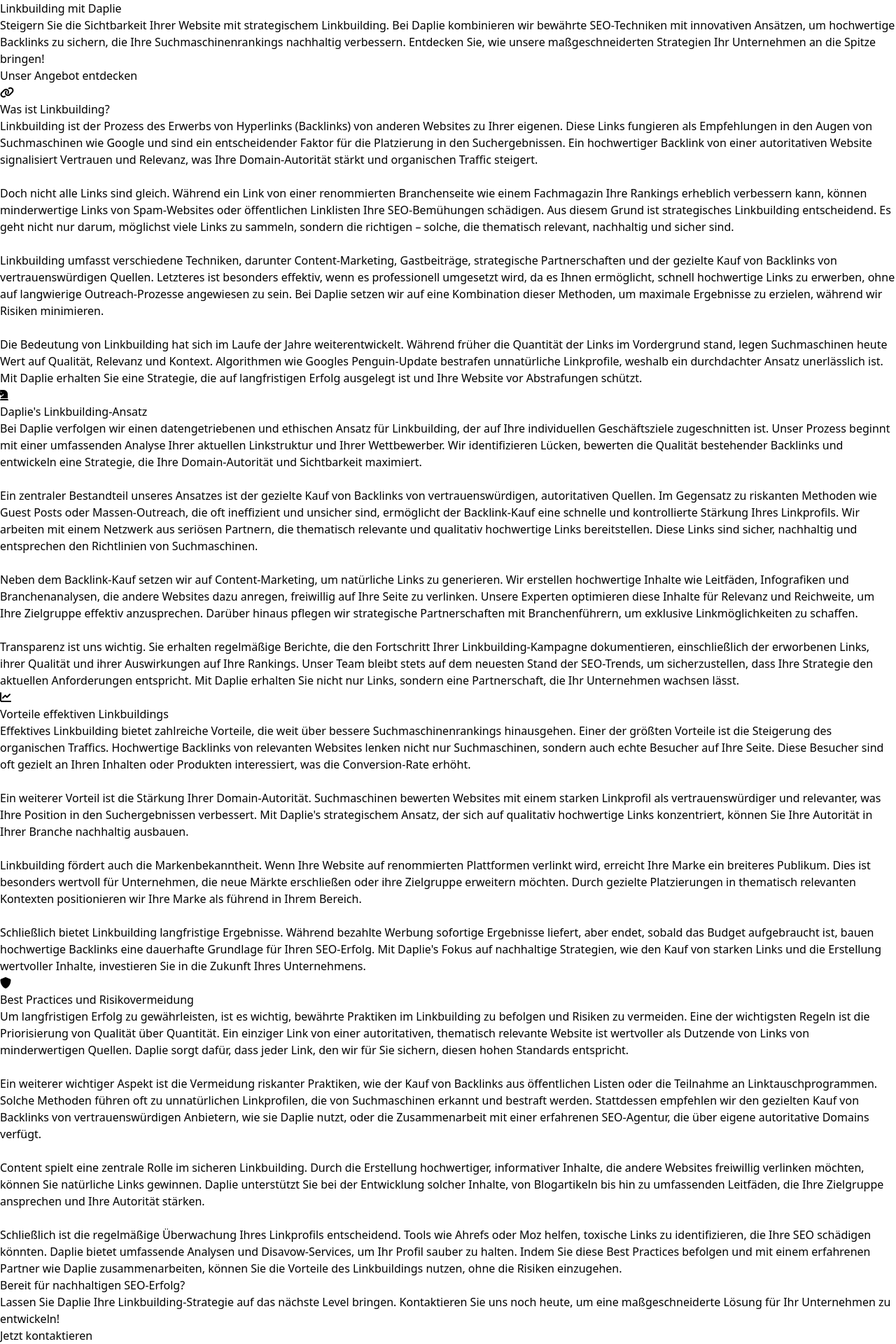
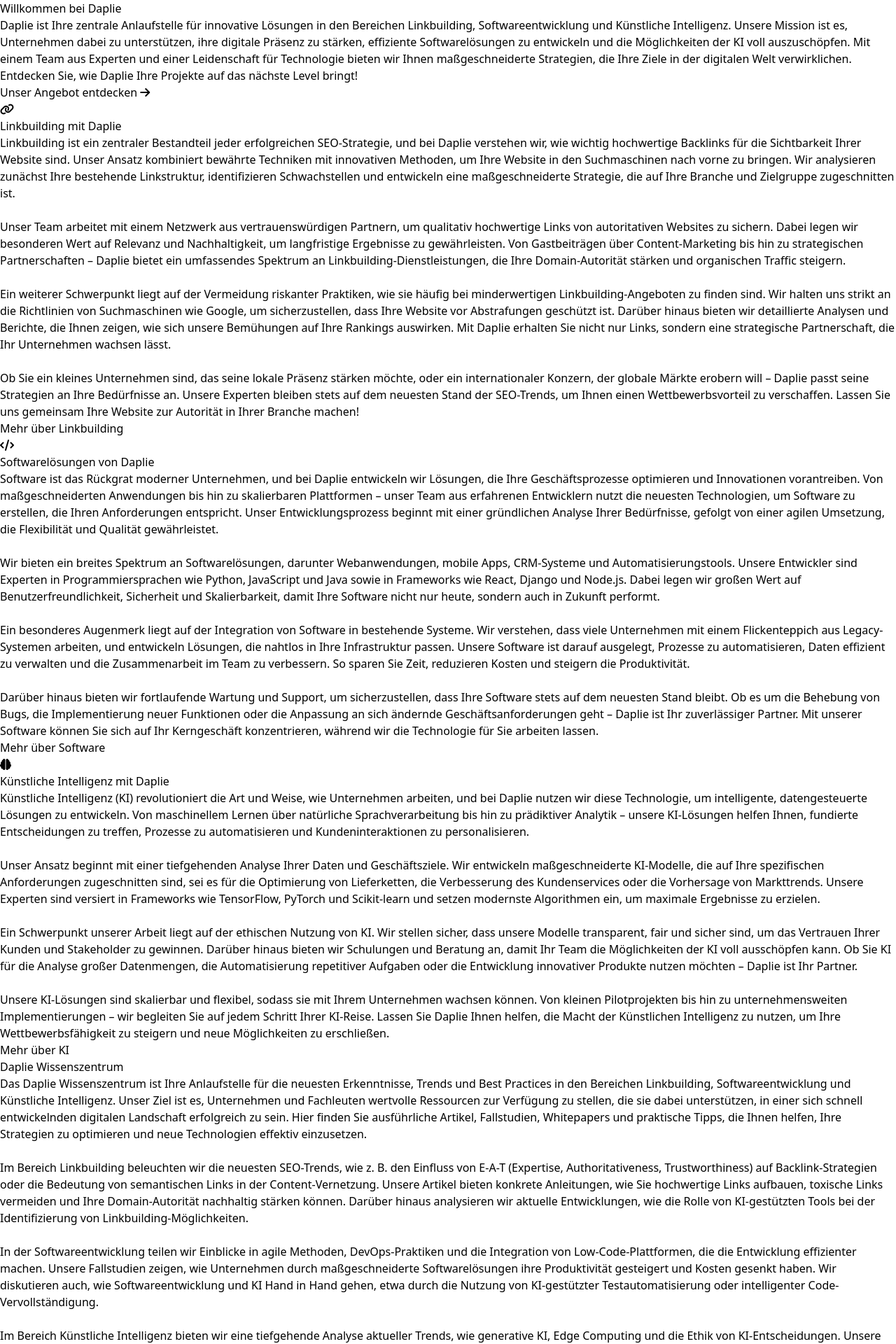
Before and after one commit to jkhudg5/daplie2, a Next.js app: page / in a window 1280 px wide. Shown: the top 1920 px of the page at 70% size. Built offline with nearby package versions, Linux system fonts and the light colour scheme.

Commit message:
Update page.js

```diff
--- a/app/page.js
+++ b/app/page.js
@@ -1,102 +1,105 @@
 import Link from 'next/link'
 
-export default function Linkbuilding() {
+export default function Home() {
   return (
-    <main className="font-sans bg-gray-100">
-      {/* Header */}
+    <main>
+      {/* Hero Section */}
       <header className="bg-blue-600 text-white text-center py-20">
-        <h1 className="text-4xl md:text-5xl font-bold mb-4">Linkbuilding mit Daplie</h1>
-        <p className="text-lg md:text-xl mb-10 max-w-3xl mx-auto">
-          Steigern Sie die Sichtbarkeit Ihrer Website mit strategischem Linkbuilding. Bei Daplie kombinieren wir bewährte SEO-Techniken mit innovativen Ansätzen, um hochwertige Backlinks zu sichern, die Ihre Suchmaschinenrankings nachhaltig verbessern. Entdecken Sie, wie unsere maßgeschneiderten Strategien Ihr Unternehmen an die Spitze bringen!
+        <h1 className="text-4xl md:text-5xl font-bold mb-4">Willkommen bei Daplie</h1>
+        <p className="text-lg md:text-xl mb-6 max-w-3xl mx-auto">
+          Daplie ist Ihre zentrale Anlaufstelle für innovative Lösungen in den Bereichen Linkbuilding, Softwareentwicklung und Künstliche Intelligenz. Unsere Mission ist es, Unternehmen dabei zu unterstützen, ihre digitale Präsenz zu stärken, effiziente Softwarelösungen zu entwickeln und die Möglichkeiten der KI voll auszuschöpfen. Mit einem Team aus Experten und einer Leidenschaft für Technologie bieten wir Ihnen maßgeschneiderte Strategien, die Ihre Ziele in der digitalen Welt verwirklichen. Entdecken Sie, wie Daplie Ihre Projekte auf das nächste Level bringt!
         </p>
-        <Link href="/angebot" className="bg-white text-blue-600 px-6 py-3 rounded-full font-semibold hover:bg-gray-200">
-          Unser Angebot entdecken
+        <Link href="/angebot" className="bg-green-500 text-white px-8 py-4 rounded-full font-bold text-lg hover:bg-green-600 transform hover:scale-105 transition duration-300 shadow-lg">
+          Unser Angebot entdecken <i className="fas fa-arrow-right ml-2"></i>
         </Link>
       </header>
 
-      {/* Main Content */}
+      {/* Themenabschnitte */}
       <section className="container mx-auto py-16" id="learn-more">
         <div className="space-y-16">
-          {/* What is Linkbuilding? */}
+          {/* Linkbuilding */}
           <div className="bg-white p-8 rounded-lg shadow-md">
             <div className="flex items-center mb-4">
-              <i className="fas fa-link text-blue-600 text-3xl mr-4"></i>
-              <h2 className="text-3xl font-semibold">Was ist Linkbuilding?</h2>
+              <i className="fas fa-link text-blue-600 text-4xl mr-4"></i>
+              <h2 className="text-3xl font-semibold">Linkbuilding mit Daplie</h2>
             </div>
             <p className="text-gray-600 leading-relaxed">
-              Linkbuilding ist der Prozess des Erwerbs von Hyperlinks (Backlinks) von anderen Websites zu Ihrer eigenen. Diese Links fungieren als Empfehlungen in den Augen von Suchmaschinen wie Google und sind ein entscheidender Faktor für die Platzierung in den Suchergebnissen. Ein hochwertiger Backlink von einer autoritativen Website signalisiert Vertrauen und Relevanz, was Ihre Domain-Autorität stärkt und organischen Traffic steigert.
+              Linkbuilding ist ein zentraler Bestandteil jeder erfolgreichen SEO-Strategie, und bei Daplie verstehen wir, wie wichtig hochwertige Backlinks für die Sichtbarkeit Ihrer Website sind. Unser Ansatz kombiniert bewährte Techniken mit innovativen Methoden, um Ihre Website in den Suchmaschinen nach vorne zu bringen. Wir analysieren zunächst Ihre bestehende Linkstruktur, identifizieren Schwachstellen und entwickeln eine maßgeschneiderte Strategie, die auf Ihre Branche und Zielgruppe zugeschnitten ist.
               <br /><br />
-              Doch nicht alle Links sind gleich. Während ein Link von einer renommierten Branchenseite wie einem Fachmagazin Ihre Rankings erheblich verbessern kann, können minderwertige Links von Spam-Websites oder öffentlichen Linklisten Ihre SEO-Bemühungen schädigen. Aus diesem Grund ist strategisches Linkbuilding entscheidend. Es geht nicht nur darum, möglichst viele Links zu sammeln, sondern die richtigen – solche, die thematisch relevant, nachhaltig und sicher sind.
+              Unser Team arbeitet mit einem Netzwerk aus vertrauenswürdigen Partnern, um qualitativ hochwertige Links von autoritativen Websites zu sichern. Dabei legen wir besonderen Wert auf Relevanz und Nachhaltigkeit, um langfristige Ergebnisse zu gewährleisten. Von Gastbeiträgen über Content-Marketing bis hin zu strategischen Partnerschaften – Daplie bietet ein umfassendes Spektrum an Linkbuilding-Dienstleistungen, die Ihre Domain-Autorität stärken und organischen Traffic steigern.
               <br /><br />
-              Linkbuilding umfasst verschiedene Techniken, darunter Content-Marketing, Gastbeiträge, strategische Partnerschaften und der gezielte Kauf von Backlinks von vertrauenswürdigen Quellen. Letzteres ist besonders effektiv, wenn es professionell umgesetzt wird, da es Ihnen ermöglicht, schnell hochwertige Links zu erwerben, ohne auf langwierige Outreach-Prozesse angewiesen zu sein. Bei Daplie setzen wir auf eine Kombination dieser Methoden, um maximale Ergebnisse zu erzielen, während wir Risiken minimieren.
+              Ein weiterer Schwerpunkt liegt auf der Vermeidung riskanter Praktiken, wie sie häufig bei minderwertigen Linkbuilding-Angeboten zu finden sind. Wir halten uns strikt an die Richtlinien von Suchmaschinen wie Google, um sicherzustellen, dass Ihre Website vor Abstrafungen geschützt ist. Darüber hinaus bieten wir detaillierte Analysen und Berichte, die Ihnen zeigen, wie sich unsere Bemühungen auf Ihre Rankings auswirken. Mit Daplie erhalten Sie nicht nur Links, sondern eine strategische Partnerschaft, die Ihr Unternehmen wachsen lässt.
               <br /><br />
-              Die Bedeutung von Linkbuilding hat sich im Laufe der Jahre weiterentwickelt. Während früher die Quantität der Links im Vordergrund stand, legen Suchmaschinen heute Wert auf Qualität, Relevanz und Kontext. Algorithmen wie Googles Penguin-Update bestrafen unnatürliche Linkprofile, weshalb ein durchdachter Ansatz unerlässlich ist. Mit Daplie erhalten Sie eine Strategie, die auf langfristigen Erfolg ausgelegt ist und Ihre Website vor Abstrafungen schützt.
+              Ob Sie ein kleines Unternehmen sind, das seine lokale Präsenz stärken möchte, oder ein internationaler Konzern, der globale Märkte erobern will – Daplie passt seine Strategien an Ihre Bedürfnisse an. Unsere Experten bleiben stets auf dem neuesten Stand der SEO-Trends, um Ihnen einen Wettbewerbsvorteil zu verschaffen. Lassen Sie uns gemeinsam Ihre Website zur Autorität in Ihrer Branche machen!
             </p>
+            <Link href="/linkbuilding" className="text-blue-600 hover:underline mt-4 inline-block">Mehr über Linkbuilding</Link>
           </div>
 
-          {/* Daplie's Linkbuilding Approach */}
+          {/* Software */}
           <div className="bg-white p-8 rounded-lg shadow-md">
             <div className="flex items-center mb-4">
-              <i className="fas fa-chess-knight text-blue-600 text-3xl mr-4"></i>
-              <h2 className="text-3xl font-semibold">Daplie's Linkbuilding-Ansatz</h2>
+              <i className="fas fa-code text-blue-600 text-4xl mr-4"></i>
+              <h2 className="text-3xl font-semibold">Softwarelösungen von Daplie</h2>
             </div>
             <p className="text-gray-600 leading-relaxed">
-              Bei Daplie verfolgen wir einen datengetriebenen und ethischen Ansatz für Linkbuilding, der auf Ihre individuellen Geschäftsziele zugeschnitten ist. Unser Prozess beginnt mit einer umfassenden Analyse Ihrer aktuellen Linkstruktur und Ihrer Wettbewerber. Wir identifizieren Lücken, bewerten die Qualität bestehender Backlinks und entwickeln eine Strategie, die Ihre Domain-Autorität und Sichtbarkeit maximiert.
+              Software ist das Rückgrat moderner Unternehmen, und bei Daplie entwickeln wir Lösungen, die Ihre Geschäftsprozesse optimieren und Innovationen vorantreiben. Von maßgeschneiderten Anwendungen bis hin zu skalierbaren Plattformen – unser Team aus erfahrenen Entwicklern nutzt die neuesten Technologien, um Software zu erstellen, die Ihren Anforderungen entspricht. Unser Entwicklungsprozess beginnt mit einer gründlichen Analyse Ihrer Bedürfnisse, gefolgt von einer agilen Umsetzung, die Flexibilität und Qualität gewährleistet.
               <br /><br />
-              Ein zentraler Bestandteil unseres Ansatzes ist der gezielte Kauf von Backlinks von vertrauenswürdigen, autoritativen Quellen. Im Gegensatz zu riskanten Methoden wie Guest Posts oder Massen-Outreach, die oft ineffizient und unsicher sind, ermöglicht der Backlink-Kauf eine schnelle und kontrollierte Stärkung Ihres Linkprofils. Wir arbeiten mit einem Netzwerk aus seriösen Partnern, die thematisch relevante und qualitativ hochwertige Links bereitstellen. Diese Links sind sicher, nachhaltig und entsprechen den Richtlinien von Suchmaschinen.
+              Wir bieten ein breites Spektrum an Softwarelösungen, darunter Webanwendungen, mobile Apps, CRM-Systeme und Automatisierungstools. Unsere Entwickler sind Experten in Programmiersprachen wie Python, JavaScript und Java sowie in Frameworks wie React, Django und Node.js. Dabei legen wir großen Wert auf Benutzerfreundlichkeit, Sicherheit und Skalierbarkeit, damit Ihre Software nicht nur heute, sondern auch in Zukunft performt.
               <br /><br />
-              Neben dem Backlink-Kauf setzen wir auf Content-Marketing, um natürliche Links zu generieren. Wir erstellen hochwertige Inhalte wie Leitfäden, Infografiken und Branchenanalysen, die andere Websites dazu anregen, freiwillig auf Ihre Seite zu verlinken. Unsere Experten optimieren diese Inhalte für Relevanz und Reichweite, um Ihre Zielgruppe effektiv anzusprechen. Darüber hinaus pflegen wir strategische Partnerschaften mit Branchenführern, um exklusive Linkmöglichkeiten zu schaffen.
+              Ein besonderes Augenmerk liegt auf der Integration von Software in bestehende Systeme. Wir verstehen, dass viele Unternehmen mit einem Flickenteppich aus Legacy-Systemen arbeiten, und entwickeln Lösungen, die nahtlos in Ihre Infrastruktur passen. Unsere Software ist darauf ausgelegt, Prozesse zu automatisieren, Daten effizient zu verwalten und die Zusammenarbeit im Team zu verbessern. So sparen Sie Zeit, reduzieren Kosten und steigern die Produktivität.
               <br /><br />
-              Transparenz ist uns wichtig. Sie erhalten regelmäßige Berichte, die den Fortschritt Ihrer Linkbuilding-Kampagne dokumentieren, einschließlich der erworbenen Links, ihrer Qualität und ihrer Auswirkungen auf Ihre Rankings. Unser Team bleibt stets auf dem neuesten Stand der SEO-Trends, um sicherzustellen, dass Ihre Strategie den aktuellen Anforderungen entspricht. Mit Daplie erhalten Sie nicht nur Links, sondern eine Partnerschaft, die Ihr Unternehmen wachsen lässt.
+              Darüber hinaus bieten wir fortlaufende Wartung und Support, um sicherzustellen, dass Ihre Software stets auf dem neuesten Stand bleibt. Ob es um die Behebung von Bugs, die Implementierung neuer Funktionen oder die Anpassung an sich ändernde Geschäftsanforderungen geht – Daplie ist Ihr zuverlässiger Partner. Mit unserer Software können Sie sich auf Ihr Kerngeschäft konzentrieren, während wir die Technologie für Sie arbeiten lassen.
             </p>
+            <Link href="/software" className="text-blue-600 hover:underline mt-4 inline-block">Mehr über Software</Link>
           </div>
 
-          {/* Benefits of Effective Linkbuilding */}
+          {/* KI */}
           <div className="bg-white p-8 rounded-lg shadow-md">
             <div className="flex items-center mb-4">
-              <i className="fas fa-chart-line text-blue-600 text-3xl mr-4"></i>
-              <h2 className="text-3xl font-semibold">Vorteile effektiven Linkbuildings</h2>
+              <i className="fas fa-brain text-blue-600 text-4xl mr-4"></i>
+              <h2 className="text-3xl font-semibold">Künstliche Intelligenz mit Daplie</h2>
             </div>
             <p className="text-gray-600 leading-relaxed">
-              Effektives Linkbuilding bietet zahlreiche Vorteile, die weit über bessere Suchmaschinenrankings hinausgehen. Einer der größten Vorteile ist die Steigerung des organischen Traffics. Hochwertige Backlinks von relevanten Websites lenken nicht nur Suchmaschinen, sondern auch echte Besucher auf Ihre Seite. Diese Besucher sind oft gezielt an Ihren Inhalten oder Produkten interessiert, was die Conversion-Rate erhöht.
+              Künstliche Intelligenz (KI) revolutioniert die Art und Weise, wie Unternehmen arbeiten, und bei Daplie nutzen wir diese Technologie, um intelligente, datengesteuerte Lösungen zu entwickeln. Von maschinellem Lernen über natürliche Sprachverarbeitung bis hin zu prädiktiver Analytik – unsere KI-Lösungen helfen Ihnen, fundierte Entscheidungen zu treffen, Prozesse zu automatisieren und Kundeninteraktionen zu personalisieren.
               <br /><br />
-              Ein weiterer Vorteil ist die Stärkung Ihrer Domain-Autorität. Suchmaschinen bewerten Websites mit einem starken Linkprofil als vertrauenswürdiger und relevanter, was Ihre Position in den Suchergebnissen verbessert. Mit Daplie's strategischem Ansatz, der sich auf qualitativ hochwertige Links konzentriert, können Sie Ihre Autorität in Ihrer Branche nachhaltig ausbauen.
+              Unser Ansatz beginnt mit einer tiefgehenden Analyse Ihrer Daten und Geschäftsziele. Wir entwickeln maßgeschneiderte KI-Modelle, die auf Ihre spezifischen Anforderungen zugeschnitten sind, sei es für die Optimierung von Lieferketten, die Verbesserung des Kundenservices oder die Vorhersage von Markttrends. Unsere Experten sind versiert in Frameworks wie TensorFlow, PyTorch und Scikit-learn und setzen modernste Algorithmen ein, um maximale Ergebnisse zu erzielen.
               <br /><br />
-              Linkbuilding fördert auch die Markenbekanntheit. Wenn Ihre Website auf renommierten Plattformen verlinkt wird, erreicht Ihre Marke ein breiteres Publikum. Dies ist besonders wertvoll für Unternehmen, die neue Märkte erschließen oder ihre Zielgruppe erweitern möchten. Durch gezielte Platzierungen in thematisch relevanten Kontexten positionieren wir Ihre Marke als führend in Ihrem Bereich.
+              Ein Schwerpunkt unserer Arbeit liegt auf der ethischen Nutzung von KI. Wir stellen sicher, dass unsere Modelle transparent, fair und sicher sind, um das Vertrauen Ihrer Kunden und Stakeholder zu gewinnen. Darüber hinaus bieten wir Schulungen und Beratung an, damit Ihr Team die Möglichkeiten der KI voll ausschöpfen kann. Ob Sie KI für die Analyse großer Datenmengen, die Automatisierung repetitiver Aufgaben oder die Entwicklung innovativer Produkte nutzen möchten – Daplie ist Ihr Partner.
               <br /><br />
-              Schließlich bietet Linkbuilding langfristige Ergebnisse. Während bezahlte Werbung sofortige Ergebnisse liefert, aber endet, sobald das Budget aufgebraucht ist, bauen hochwertige Backlinks eine dauerhafte Grundlage für Ihren SEO-Erfolg. Mit Daplie's Fokus auf nachhaltige Strategien, wie den Kauf von starken Links und die Erstellung wertvoller Inhalte, investieren Sie in die Zukunft Ihres Unternehmens.
+              Unsere KI-Lösungen sind skalierbar und flexibel, sodass sie mit Ihrem Unternehmen wachsen können. Von kleinen Pilotprojekten bis hin zu unternehmensweiten Implementierungen – wir begleiten Sie auf jedem Schritt Ihrer KI-Reise. Lassen Sie Daplie Ihnen helfen, die Macht der Künstlichen Intelligenz zu nutzen, um Ihre Wettbewerbsfähigkeit zu steigern und neue Möglichkeiten zu erschließen.
             </p>
-          </div>
-
-          {/* Best Practices and Avoiding Risks */}
-          <div className="bg-white p-8 rounded-lg shadow-md">
-            <div className="flex items-center mb-4">
-              <i className="fas fa-shield-alt text-blue-600 text-3xl mr-4"></i>
-              <h2 className="text-3xl font-semibold">Best Practices und Risikovermeidung</h2>
-            </div>
-            <p className="text-gray-600 leading-relaxed">
-              Um langfristigen Erfolg zu gewährleisten, ist es wichtig, bewährte Praktiken im Linkbuilding zu befolgen und Risiken zu vermeiden. Eine der wichtigsten Regeln ist die Priorisierung von Qualität über Quantität. Ein einziger Link von einer autoritativen, thematisch relevante Website ist wertvoller als Dutzende von Links von minderwertigen Quellen. Daplie sorgt dafür, dass jeder Link, den wir für Sie sichern, diesen hohen Standards entspricht.
-              <br /><br />
-              Ein weiterer wichtiger Aspekt ist die Vermeidung riskanter Praktiken, wie der Kauf von Backlinks aus öffentlichen Listen oder die Teilnahme an Linktauschprogrammen. Solche Methoden führen oft zu unnatürlichen Linkprofilen, die von Suchmaschinen erkannt und bestraft werden. Stattdessen empfehlen wir den gezielten Kauf von Backlinks von vertrauenswürdigen Anbietern, wie sie Daplie nutzt, oder die Zusammenarbeit mit einer erfahrenen SEO-Agentur, die über eigene autoritative Domains verfügt.
-              <br /><br />
-              Content spielt eine zentrale Rolle im sicheren Linkbuilding. Durch die Erstellung hochwertiger, informativer Inhalte, die andere Websites freiwillig verlinken möchten, können Sie natürliche Links gewinnen. Daplie unterstützt Sie bei der Entwicklung solcher Inhalte, von Blogartikeln bis hin zu umfassenden Leitfäden, die Ihre Zielgruppe ansprechen und Ihre Autorität stärken.
-              <br /><br />
-              Schließlich ist die regelmäßige Überwachung Ihres Linkprofils entscheidend. Tools wie Ahrefs oder Moz helfen, toxische Links zu identifizieren, die Ihre SEO schädigen könnten. Daplie bietet umfassende Analysen und Disavow-Services, um Ihr Profil sauber zu halten. Indem Sie diese Best Practices befolgen und mit einem erfahrenen Partner wie Daplie zusammenarbeiten, können Sie die Vorteile des Linkbuildings nutzen, ohne die Risiken einzugehen.
-            </p>
+            <Link href="/ki" className="text-blue-600 hover:underline mt-4 inline-block">Mehr über KI</Link>
           </div>
         </div>
       </section>
 
-      {/* Call-to-Action */}
-      <section className="bg-gray-200 py-16 text-center">
+      {/* Wissenszentrum */}
+      <section className="bg-gray-200 py-16">
         <div className="container mx-auto">
-          <h2 className="text-3xl font-bold mb-4">Bereit für nachhaltigen SEO-Erfolg?</h2>
-          <p className="text-gray-600 mb-6 max-w-2xl mx-auto">
-            Lassen Sie Daplie Ihre Linkbuilding-Strategie auf das nächste Level bringen. Kontaktieren Sie uns noch heute, um eine maßgeschneiderte Lösung für Ihr Unternehmen zu entwickeln!
+          <h2 className="text-3xl font-bold text-center mb-8">Daplie Wissenszentrum</h2>
+          <p className="text-gray-600 leading-relaxed max-w-4xl mx-auto">
+            Das Daplie Wissenszentrum ist Ihre Anlaufstelle für die neuesten Erkenntnisse, Trends und Best Practices in den Bereichen Linkbuilding, Softwareentwicklung und Künstliche Intelligenz. Unser Ziel ist es, Unternehmen und Fachleuten wertvolle Ressourcen zur Verfügung zu stellen, die sie dabei unterstützen, in einer sich schnell entwickelnden digitalen Landschaft erfolgreich zu sein. Hier finden Sie ausführliche Artikel, Fallstudien, Whitepapers und praktische Tipps, die Ihnen helfen, Ihre Strategien zu optimieren und neue Technologien effektiv einzusetzen.
+            <br /><br />
+            Im Bereich Linkbuilding beleuchten wir die neuesten SEO-Trends, wie z. B. den Einfluss von E-A-T (Expertise, Authoritativeness, Trustworthiness) auf Backlink-Strategien oder die Bedeutung von semantischen Links in der Content-Vernetzung. Unsere Artikel bieten konkrete Anleitungen, wie Sie hochwertige Links aufbauen, toxische Links vermeiden und Ihre Domain-Autorität nachhaltig stärken können. Darüber hinaus analysieren wir aktuelle Entwicklungen, wie die Rolle von KI-gestützten Tools bei der Identifizierung von Linkbuilding-Möglichkeiten.
+            <br /><br />
+            In der Softwareentwicklung teilen wir Einblicke in agile Methoden, DevOps-Praktiken und die Integration von Low-Code-Plattformen, die die Entwicklung effizienter machen. Unsere Fallstudien zeigen, wie Unternehmen durch maßgeschneiderte Softwarelösungen ihre Produktivität gesteigert und Kosten gesenkt haben. Wir diskutieren auch, wie Softwareentwicklung und KI Hand in Hand gehen, etwa durch die Nutzung von KI-gestützter Testautomatisierung oder intelligenter Code-Vervollständigung.
+            <br /><br />
+            Im Bereich Künstliche Intelligenz bieten wir eine tiefgehende Analyse aktueller Trends, wie generative KI, Edge Computing und die Ethik von KI-Entscheidungen. Unsere Ressourcen richten sich sowohl an Einsteiger, die die Grundlagen der KI verstehen möchten, als auch an Experten, die komplexe Algorithmen implementieren wollen. Beispielsweise erläutern wir, wie Unternehmen KI nutzen können, um personalisierte Kundenerlebnisse zu schaffen, oder wie prädiktive Analytik die Entscheidungsfindung verbessert.
+            <br /><br />
+            Das Wissenszentrum wird regelmäßig aktualisiert, um Ihnen die neuesten Informationen und praktischen Ratschläge zu bieten. Abonnieren Sie unseren Newsletter, um keine neuen Inhalte zu verpassen, und treten Sie unserer Community bei, um sich mit anderen Fachleuten auszutauschen. Mit dem Daplie Wissenszentrum sind Sie stets einen Schritt voraus in der Welt der Technologie!
           </p>
-          <Link href="/angebot" className="bg-blue-600 text-white px-6 py-3 rounded-full font-semibold hover:bg-blue-700">
-            Jetzt kontaktieren
-          </Link>
+          <div className="grid grid-cols-1 md:grid-cols-2 gap-8 mt-8">
+            <div className="bg-white p-6 rounded-lg shadow-md">
+              <h3 className="text-xl font-semibold mb-2">Linkbuilding im Jahr 2025</h3>
+              <p className="text-gray-600">Erfahren Sie, wie sich SEO-Strategien entwickeln und welche Linkbuilding-Techniken in diesem Jahr dominieren.</p>
+              <Link href="/blog/linkbuilding" className="text-blue-600 hover:underline">Lesen</Link>
+            </div>
+            <div className="bg-white p-6 rounded-lg shadow-md">
+              <h3 className="text-xl font-semibold mb-2">KI und Softwareentwicklung</h3>
+              <p className="text-gray-600">Wie KI die Softwareentwicklung revolutioniert und welche Tools Sie kennen sollten.</p>
+              <Link href="/blog/ki" className="text-blue-600 hover:underline">Lesen</Link>
+            </div>
+          </div>
         </div>
       </section>
 
```
